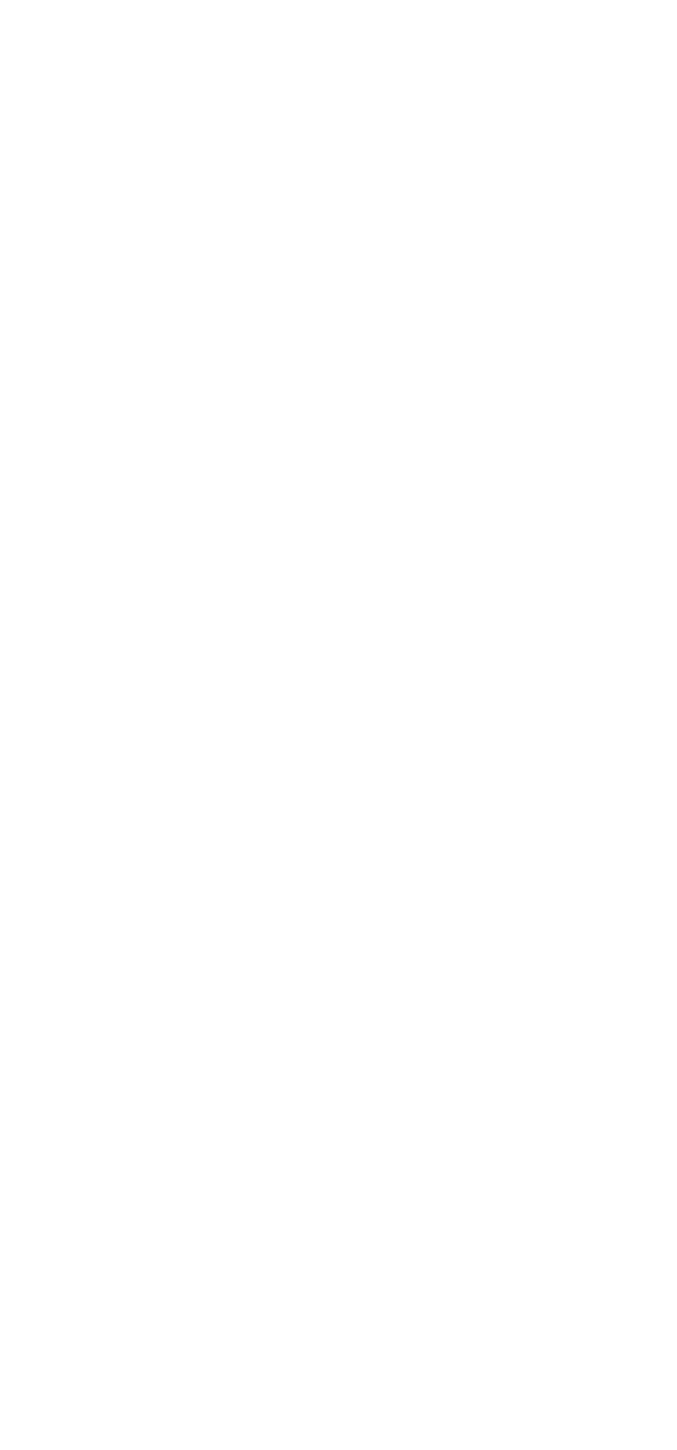
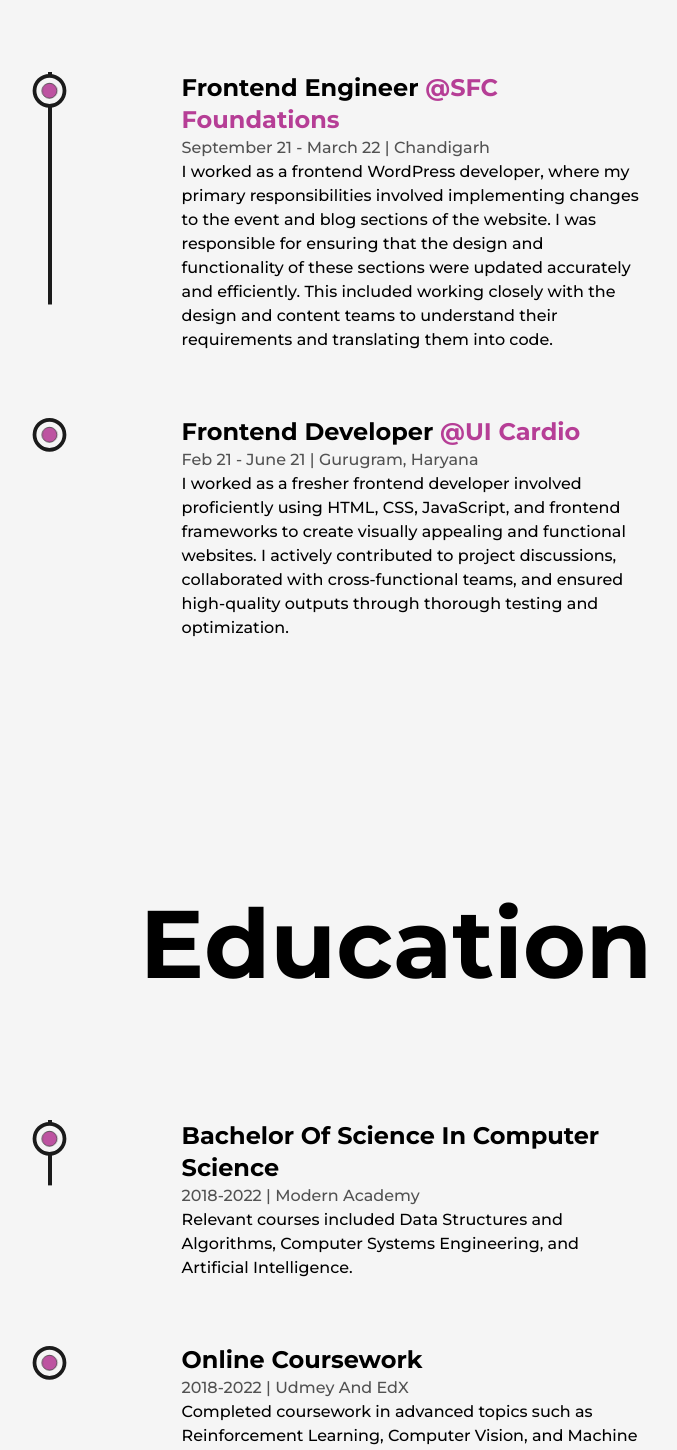
Before and after one commit to theomarfarid/react-portfolio, a Next.js app: page /about in a window 1280 px wide. Shown: the part 2360-3810 px from the top of the page, without its empty margins (244-921 px from the left). Before the commit the page ends 2178 px from the top, so only its background shows below. Built offline with nearby package versions, Linux system fonts and the light colour scheme.

Commit message:
Experience & Education Components

```diff
--- /dev/null
+++ b/src/components/Education.js
@@ -0,0 +1,57 @@
+import { motion, useScroll } from "framer-motion"
+import { useRef } from 'react'
+import LiIcon from './LiIcon'
+
+const Details = ({ type, time, place, info }) => {
+    const ref = useRef(null)
+    return <li ref={ref} className='my-8 first:mt-0 last:mb-0 w-[60%] mx-auto flex flex-col items-center justify-between'>
+        <LiIcon reference={ref} />
+        <motion.div
+            initial={{ y: 50 }}
+            whileInView={{ y: 0 }}
+            transition={{ duration: 0.5, type: "spring" }}
+        >
+            <h3 className='capitalize font-bold text-2xl'>{type}</h3>
+            <span className='capitalize font-medium text-dark/75'>
+                {time} | {place}
+            </span>
+            <p className='font-medium w-full'>
+                {info}
+            </p>
+        </motion.div>
+    </li>
+}
+
+export default function Education() {
+    const ref = useRef(null)
+    const { scrollYProgress } = useScroll(
+        {
+            target: ref,
+            offset: ['start end', 'center start']
+        }
+    )
+    return (
+        <div className='my-64'>
+            <h2 className='font-bold text-8xl mb-32 w-full text-center'>
+                Education
+            </h2>
+            <div ref={ref} className='w-[75%] mx-auto relative'>
+                <motion.div style={{ scaleY: scrollYProgress }}
+                    className='absolute left-9 top-0 w-[4px]  h-full bg-dark origin-top' />
+                <ul className='w-full flex flex-col items-start justify-between ml-4'>
+                    <Details type="Bachelor Of Science In Computer Science"
+                        time="2018-2022"
+                        place="Modern Academy"
+                        info="Relevant courses included Data Structures and Algorithms, Computer Systems Engineering, and Artificial Intelligence."
+                    />
+                    <Details type="Online Coursework"
+                        time="2018-2022"
+                        place="Udmey And EdX"
+                        info="Completed coursework in advanced topics such as Reinforcement Learning, Computer Vision, and Machine Learning Engineering."
+                    />
+                </ul>
+            </div>
+
+        </div>
+    )
+}
--- /dev/null
+++ b/src/components/Experience.js
@@ -0,0 +1,61 @@
+import { motion, useScroll } from "framer-motion"
+import { useRef } from 'react'
+import LiIcon from './LiIcon'
+
+const Details = ({ position, company, companyLink, time, address, work }) => {
+    const ref = useRef(null)
+    return <li ref={ref} className='my-8 first:mt-0 last:mb-0 w-[60%] mx-auto flex flex-col items-center justify-between'>
+        <LiIcon reference={ref}/>
+        <motion.div
+            initial={{ y: 50 }}
+            whileInView={{ y: 0 }}
+            transition={{ duration: 0.5, type: "spring" }}
+        >
+            <h3 className='capitalize font-bold text-2xl'>{position}&nbsp;
+                <a href={companyLink} target='_blank' className='text-primary capitalize'>
+                    @{company}
+                </a>
+            </h3>
+            <span className='capitalize font-medium text-dark/75'>
+                {time} | {address}
+            </span>
+            <p className='font-medium w-full'>
+                {work}
+            </p>
+        </motion.div>
+    </li>
+}
+
+export default function Experience() {
+    const ref = useRef(null)
+    const { scrollYProgress } = useScroll(
+        {
+            target: ref,
+            offset: ['start end', 'center start']
+        }
+    )
+    return (
+        <div className='my-64'>
+            <h2 className='font-bold text-8xl mb-32 w-full text-center'>
+                Experience
+            </h2>
+            <div ref={ref} className='w-[75%] mx-auto relative'>
+                <motion.div style={{ scaleY: scrollYProgress }}
+                    className='absolute left-9 top-0 w-[4px]  h-full bg-dark origin-top' />
+                <ul className='w-full flex flex-col items-start justify-between ml-4'>
+                    <Details position="Frontend Engineer" company="SFC Foundations"
+                        companyLink="http://sfcfoundations.com/"
+                        time="September 21 - March 22" address="Chandigarh"
+                        work="I worked as a frontend WordPress developer, where my primary responsibilities involved implementing changes to the event and blog sections of the website. I was responsible for ensuring that the design and functionality of these sections were updated accurately and efficiently. This included working closely with the design and content teams to understand their requirements and translating them into code."
+                    />
+                    <Details position="Frontend Developer" company="UI Cardio"
+                        companyLink="https://uicard.io/"
+                        time="Feb 21 - June 21" address="Gurugram, Haryana"
+                        work="I worked as a fresher frontend developer involved proficiently using HTML, CSS, JavaScript, and frontend frameworks to create visually appealing and functional websites. I actively contributed to project discussions, collaborated with cross-functional teams, and ensured high-quality outputs through thorough testing and optimization."
+                    />
+                </ul>
+            </div>
+
+        </div>
+    )
+}
--- /dev/null
+++ b/src/components/LiIcon.js
@@ -0,0 +1,23 @@
+import React from 'react'
+import {motion, useScroll} from 'framer-motion'
+
+
+export default function LiIcon({ reference }) {
+
+    const { scrollYProgress } = useScroll(
+        {
+            target: reference,
+            offset: ['center end', 'center center']
+        }
+    )
+  return (
+    <figure className='absolute left-0 stroke-dark'>
+        <svg className='-rotate-90' width='75' height='75' viewBox='0 0 100 100'>
+            <circle cx='75' cy='50' r='20' className='stroke-primary stroke-1 fill-none'/>
+            <motion.circle cx='75' cy='50' r='20' className='stroke-[5px] fill-light'
+            style={{pathLength:scrollYProgress}}/>
+            <circle cx='75' cy='50' r='10' className='animate-pulse stroke-1 fill-primary'/>
+        </svg>
+        </figure>
+  )
+}
--- a/src/pages/about.js
+++ b/src/pages/about.js
@@ -6,6 +6,8 @@ import Image from 'next/image';
 import profilePic from '../../public/images/profile/developer-pic-2.jpg';
 import { useInView, useMotionValue, useSpring } from 'framer-motion';
 import Skills from '@/components/Skills';
+import Experience from '@/components/Experience';
+import Education from '@/components/Education';
 
 
 const AnimatedNumbers = ({ value }) => {
@@ -90,6 +92,8 @@ export default function about() {
 
                     </div>
                     <Skills/>
+                    <Experience/>
+                    <Education/>
                 </Layout>
             </main>
         </>
```
